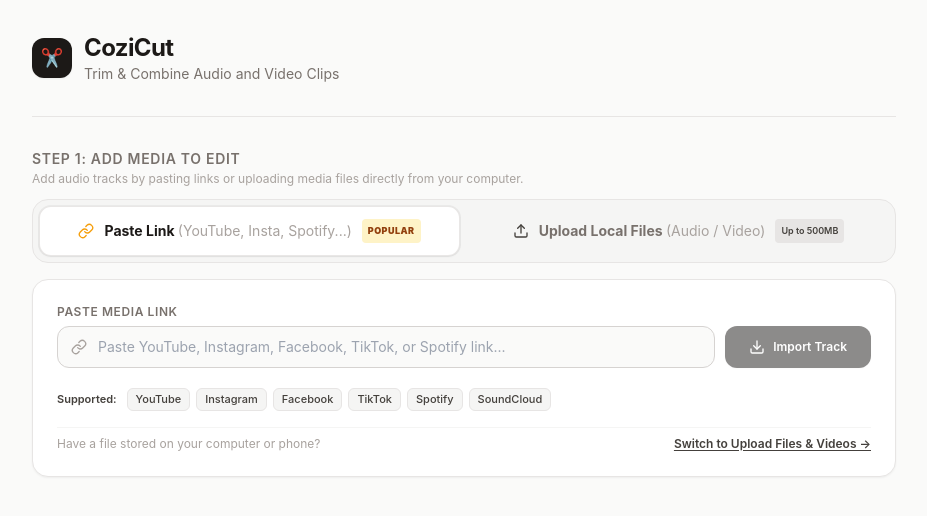
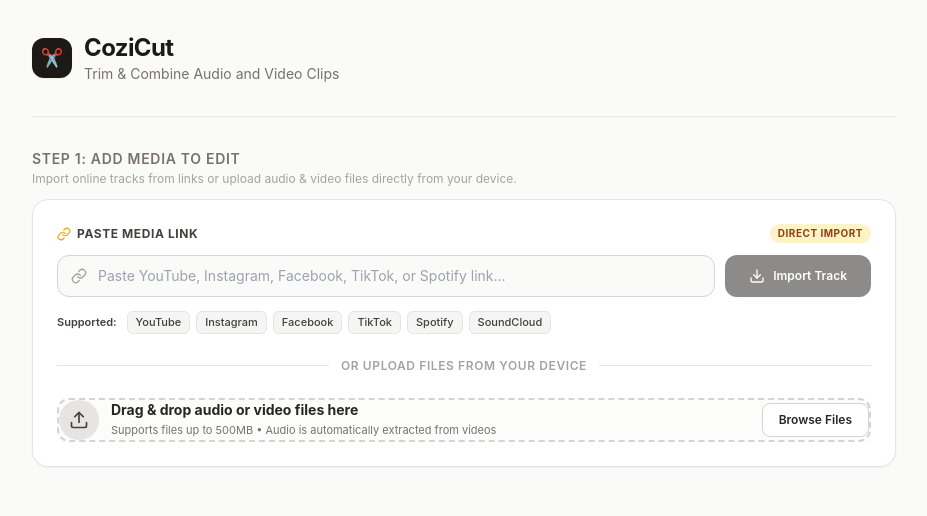
Before and after one commit to sidanaraghav/moviq, a React (Vite) app in the folder frontend/: page / in a window 1280 px wide. Shown: the top 516 px of the page, without its empty margins (176-1103 px from the left). Built offline with nearby package versions, Linux system fonts and the light colour scheme.

Commit message:
feat: implement Option B unified layout showing link import and file upload simultaneously

```diff
--- a/frontend/src/App.tsx
+++ b/frontend/src/App.tsx
@@ -22,8 +22,7 @@ export default function App() {
   const [errorMessage, setErrorMessage] = useState<string | null>(null);
   const [masterAudioUrl, setMasterAudioUrl] = useState<string | null>(null);
 
-  // Import mode & URL import state (USP feature: URL import active by default)
-  const [importMode, setImportMode] = useState<'upload' | 'url'>('url');
+  // URL import state
   const [urlInput, setUrlInput] = useState<string>('');
   const [isImportingUrl, setIsImportingUrl] = useState<boolean>(false);
 
@@ -568,59 +567,30 @@ export default function App() {
         </div>
       )}
 
-      {/* Step 1: Add Media (USP: Import from Link by default + prominent Upload Files option) */}
+      {/* Step 1: Add Media (Option B: Hero Link Import + Compact Drag & Drop together) */}
       <section className="mb-8">
         <div className="mb-3">
           <h2 className="text-sm font-semibold tracking-wider uppercase text-stone-500">
             Step 1: Add Media to Edit
           </h2>
           <p className="text-xs text-stone-400 mt-0.5">
-            Add audio tracks by pasting links or uploading media files directly from your computer.
+            Import online tracks from links or upload audio & video files directly from your device.
           </p>
         </div>
 
-        {/* Prominent High-Visibility Mode Tabs */}
-        <div className="grid grid-cols-1 sm:grid-cols-2 gap-2 p-1.5 bg-stone-100 rounded-2xl mb-4 border border-stone-200">
-          <button
-            type="button"
-            onClick={() => setImportMode('url')}
-            className={`flex items-center justify-center gap-2.5 py-3 px-4 rounded-xl text-xs sm:text-sm font-bold transition cursor-pointer ${
-              importMode === 'url'
-                ? 'bg-white text-stone-900 shadow-sm border border-stone-200/90 ring-1 ring-stone-900/5'
-                : 'text-stone-500 hover:text-stone-900 hover:bg-stone-50/60'
-            }`}
-          >
-            <Link className="w-4 h-4 text-amber-500 shrink-0" />
-            <span className="truncate">Paste Link <span className="font-normal text-stone-400">(YouTube, Insta, Spotify...)</span></span>
-            <span className="shrink-0 px-1.5 py-0.5 text-[9px] uppercase tracking-wider bg-amber-100 text-amber-800 rounded font-black">
-              Popular
+        <div className="bg-white border border-stone-200 rounded-2xl p-6 shadow-sm space-y-5">
+          {/* Top Hero Section: Primary USP - Import from Link */}
+          <form onSubmit={handleImportUrl} className="space-y-3">
+            <div className="flex items-center justify-between">
+              <label className="text-xs font-bold uppercase tracking-wider text-stone-700 flex items-center gap-1.5">
+                <Link className="w-3.5 h-3.5 text-amber-500" />
+                Paste Media Link
+              </label>
+              <span className="text-[10px] font-bold text-amber-800 bg-amber-100 px-2 py-0.5 rounded-full uppercase tracking-wider">
+                Direct Import
               </span>
-          </button>
-
-          <button
-            type="button"
-            onClick={() => setImportMode('upload')}
-            className={`flex items-center justify-center gap-2.5 py-3 px-4 rounded-xl text-xs sm:text-sm font-bold transition cursor-pointer ${
-              importMode === 'upload'
-                ? 'bg-white text-stone-900 shadow-sm border border-stone-200/90 ring-1 ring-stone-900/5'
-                : 'text-stone-500 hover:text-stone-900 hover:bg-stone-50/60'
-            }`}
-          >
-            <Upload className="w-4 h-4 text-stone-700 shrink-0" />
-            <span className="truncate">Upload Local Files <span className="font-normal text-stone-400">(Audio / Video)</span></span>
-            <span className="shrink-0 px-1.5 py-0.5 text-[9px] bg-stone-200 text-stone-700 rounded font-semibold">
-              Up to 500MB
-            </span>
-          </button>
             </div>
 
-        {importMode === 'url' ? (
-          <div className="bg-white border border-stone-200 rounded-2xl p-6 shadow-sm">
-            <form onSubmit={handleImportUrl} className="space-y-4">
-              <div>
-                <label className="block text-xs font-semibold uppercase tracking-wider text-stone-500 mb-1.5">
-                  Paste Media Link
-                </label>
             <div className="flex flex-col sm:flex-row gap-2.5">
               <div className="relative flex-1">
                 <div className="absolute inset-y-0 left-0 pl-3.5 flex items-center pointer-events-none text-stone-400">
@@ -653,10 +623,9 @@ export default function App() {
                 )}
               </button>
             </div>
-              </div>
 
             {/* Supported Platforms Badges */}
-              <div className="flex flex-wrap items-center gap-1.5 pt-1 text-[11px] text-stone-500">
+            <div className="flex flex-wrap items-center gap-1.5 pt-0.5 text-[11px] text-stone-500">
               <span className="font-semibold text-stone-700 mr-1">Supported:</span>
               <span className="bg-stone-100 border border-stone-200 px-2 py-0.5 rounded-md font-medium text-stone-700">YouTube</span>
               <span className="bg-stone-100 border border-stone-200 px-2 py-0.5 rounded-md font-medium text-stone-700">Instagram</span>
@@ -672,26 +641,24 @@ export default function App() {
                 <span>Extracting audio from link... this usually takes 3 to 10 seconds.</span>
               </div>
             )}
+          </form>
 
-              <div className="pt-2 border-t border-stone-100 flex items-center justify-between text-xs text-stone-400">
-                <span>Have a file stored on your computer or phone?</span>
-                <button
-                  type="button"
-                  onClick={() => setImportMode('upload')}
-                  className="text-stone-700 hover:text-stone-900 font-semibold underline underline-offset-2 cursor-pointer transition"
-                >
-                  Switch to Upload Files & Videos →
-                </button>
+          {/* Sleek Visual Divider with 'OR' Badge */}
+          <div className="relative flex items-center justify-center py-1">
+            <div className="absolute inset-0 flex items-center">
+              <div className="w-full border-t border-stone-200"></div>
             </div>
-            </form>
+            <div className="relative bg-white px-3 text-xs font-semibold uppercase tracking-wider text-stone-400">
+              or upload files from your device
             </div>
-        ) : (
-          <div className="space-y-3">
+          </div>
+
+          {/* Bottom Section: Compact Drag & Drop File Upload Strip */}
           <div
             onDragOver={(e) => e.preventDefault()}
             onDrop={handleDrop}
             onClick={() => fileInputRef.current?.click()}
-              className="border-2 border-dashed border-stone-300 hover:border-stone-500 rounded-2xl p-8 text-center bg-white hover:bg-stone-50/50 cursor-pointer transition shadow-sm"
+            className="border-2 border-dashed border-stone-300 hover:border-stone-500 rounded-xl p-4.5 text-center bg-stone-50/60 hover:bg-stone-100/60 cursor-pointer transition flex flex-col sm:flex-row items-center justify-between gap-3"
           >
             <input
               ref={fileInputRef}
@@ -701,29 +668,28 @@ export default function App() {
               className="hidden"
               onChange={handleFileUpload}
             />
-              <div className="w-12 h-12 rounded-full bg-stone-100 text-stone-600 flex items-center justify-center mx-auto mb-3">
-                <Upload className="w-6 h-6" />
+            <div className="flex items-center gap-3 text-left">
+              <div className="w-10 h-10 rounded-full bg-stone-200 text-stone-700 flex items-center justify-center shrink-0">
+                <Upload className="w-5 h-5" />
               </div>
-              <p className="text-sm font-semibold text-stone-800">
-                Click to upload or drag & drop audio / video files here
+              <div>
+                <p className="text-xs sm:text-sm font-bold text-stone-800">
+                  Drag & drop audio or video files here
                 </p>
-              <p className="text-xs text-stone-500 mt-1">
-                Supports audio and video files up to 500MB • Audio tracks are automatically extracted from videos
+                <p className="text-[11px] text-stone-500 mt-0.5">
+                  Supports files up to 500MB • Audio is automatically extracted from videos
                 </p>
               </div>
+            </div>
 
-            <div className="text-center text-xs text-stone-400">
-              Want to use a song or audio from a link instead?{' '}
             <button
               type="button"
-                onClick={() => setImportMode('url')}
-                className="text-stone-700 hover:text-stone-900 font-semibold underline underline-offset-2 cursor-pointer transition"
+              className="shrink-0 px-4 py-2 text-xs font-semibold text-stone-800 bg-white border border-stone-300 hover:bg-stone-50 rounded-lg shadow-2xs transition pointer-events-none"
             >
-                Paste a YouTube, Insta, or Spotify link →
+              Browse Files
             </button>
           </div>
         </div>
-        )}
       </section>
 
       {/* Hidden dual-player audio audition system for real-time crossfade preview */}
```
Lines whose indentation alone changed are shown as unchanged.
